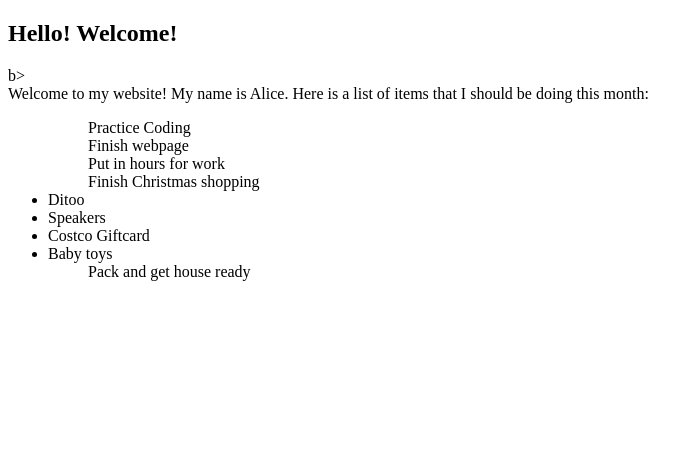
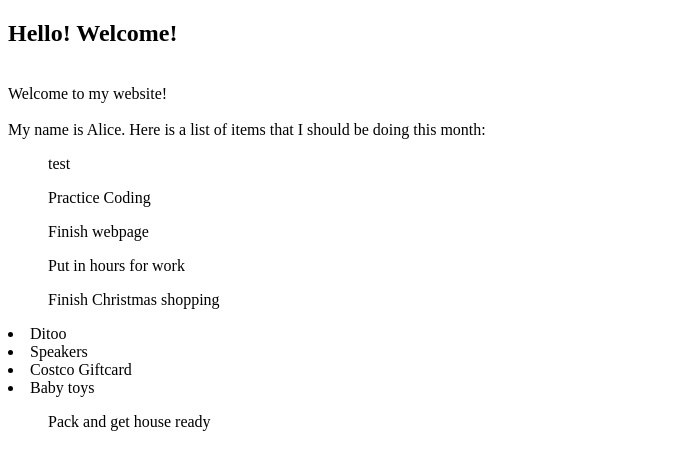
Before and after one commit to bunnylush/Web-Development, a plain HTML site: page index.html in a window 1280 px wide. Shown: the whole page, without its empty margins (0-699 px from the left). Drawn offline with Linux system fonts and the light colour scheme.

Commit message:
Update index.html

```diff
--- a/index.html
+++ b/index.html
@@ -5,9 +5,12 @@
     <title>Alice's Website</title>
   </head>
   <body>
-<h2><b></b>Hello! Welcome!</h2></>b><BR>
-  Welcome to my website! My name is Alice. Here is a list of items that I should be doing this month:<BR>
-    <ul> <ol>Practice Coding</ol>
+<h2><b>Hello! Welcome!</h2></b>
+<br>
+  Welcome to my website! <br>
+  <br>My name is Alice. Here is a list of items that I should be doing this month:<BR>
+    <ul> test </ul>
+      <ol>Practice Coding</ol>
     <ol>Finish webpage</ol>
   <ol>Put in hours for work</ol>
 <ol> Finish Christmas shopping</ol>
```
